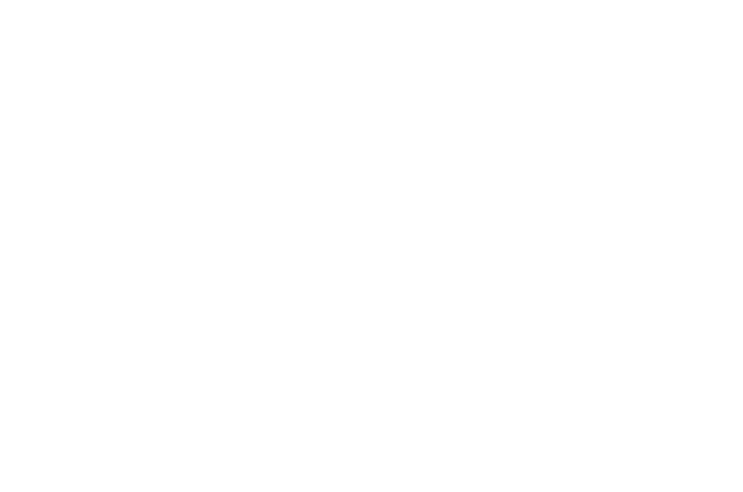
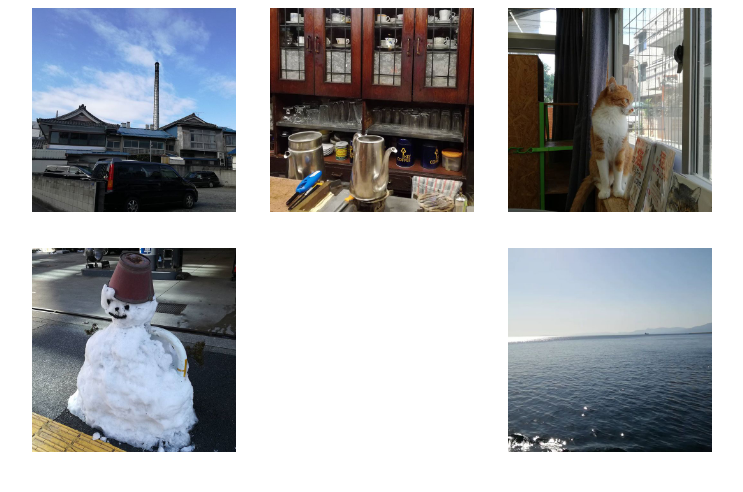
Before and after one commit to asakon/myDemo01, a plain HTML site: page index.html in a window 1280 px wide. Shown: the whole page, without its empty margins (268-1011 px from the left). Drawn offline with nearby package versions, Linux system fonts and the light colour scheme; files that its build step writes are made by us from their sources.

Commit message:
画像とSCSS

```diff
--- a/index.html
+++ b/index.html
@@ -5,10 +5,33 @@
   <meta name="viewport" content="width=device-width, initial-scale=1.0">
   <meta http-equiv="X-UA-Compatible" content="ie=edge">
   <title>インスタグラムにUPした写真とか</title>
+  <link rel="stylesheet" href="/dist/css/style.min.css">
 </head>
 <body>
   <header class="Header"></header>
-  <main></main>
+  <main>
+    <div class="Pics">
+      <div class="Pics__col">
+        <div class="Pics__item">
+          <img class="Pics__img" src="/dist/img/sentou.jpg" alt="">
+        </div>
+        <div class="Pics__item">
+          <img class="Pics__img" src="/dist/img/cafeCounter.jpg" alt="">
+        </div>
+         <div class="Pics__item">
+          <img class="Pics__img" src="/dist/img/cat.jpg" alt="">
+        </div>
+         <div class="Pics__item">
+          <img class="Pics__img" src="/dist/img/snowman.jpg" alt="">
+        </div>
+         <div class="Pics__item">
+          <img class="Pics__img" src="/dist/img/sea.jpg" alt="">
+        </div>
+
+      </div>
+    </div>
+
+  </main>
   <footer class="Footer"></footer>
 </body>
 </html>
--- /dev/null
+++ b/src/scss/_pics.scss
@@ -0,0 +1,17 @@
+.Pics {
+  &__col {
+    margin: 0 auto;
+    width: 680px;
+    display: flex;
+    flex-wrap: wrap;
+    justify-content: space-between;
+  }
+  &__item {
+    width: 30%;
+    margin-bottom: 36px;
+    line-height: 0;
+  }
+  &__img {
+    width: 100%;
+  }
+}
--- /dev/null
+++ b/src/scss/style.scss
@@ -0,0 +1 @@
+@import "pics";
```
Also changed, not shown: dist/img/cafeCounter.jpg (added), dist/img/cat.jpg (added), dist/img/profile.jpg (added), dist/img/sea.jpg (added), dist/img/sentou.jpg (added), dist/img/shopSign.jpg (added), dist/img/snowman.jpg (added), 1 other file.
